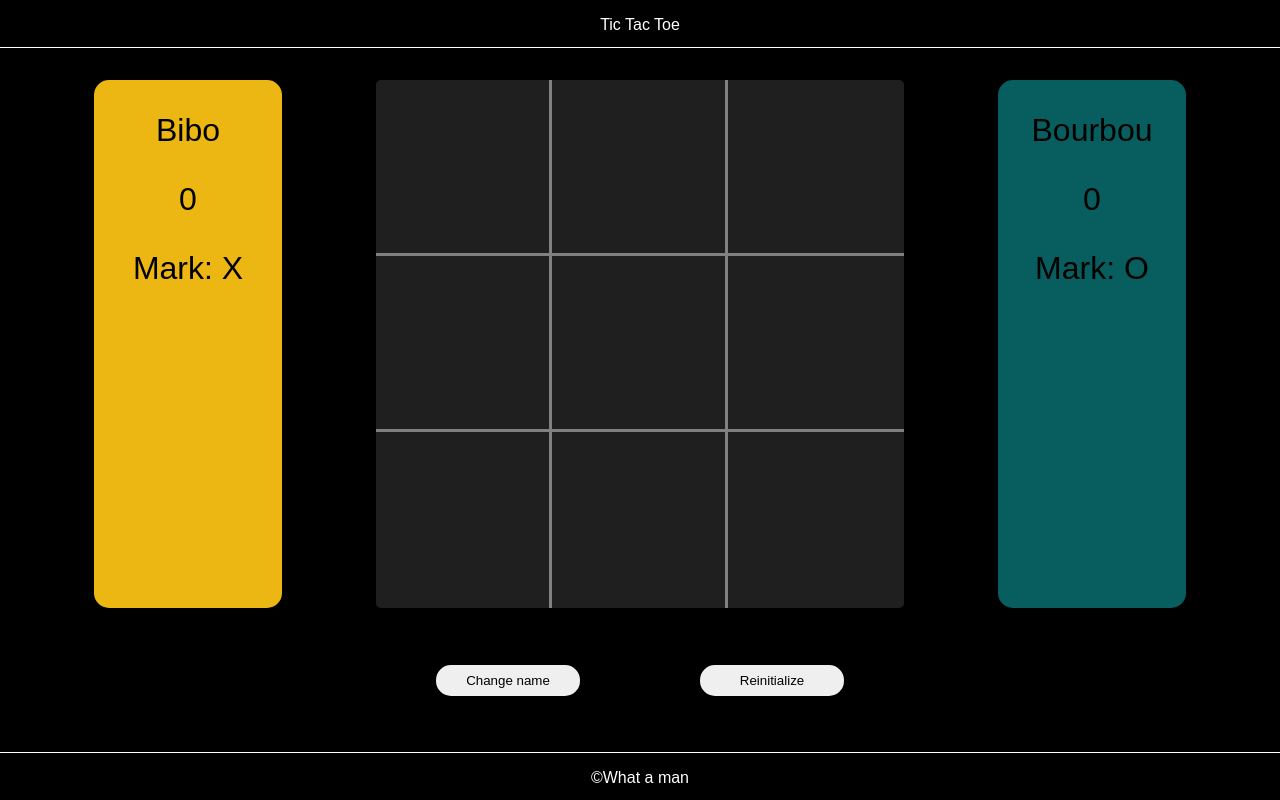
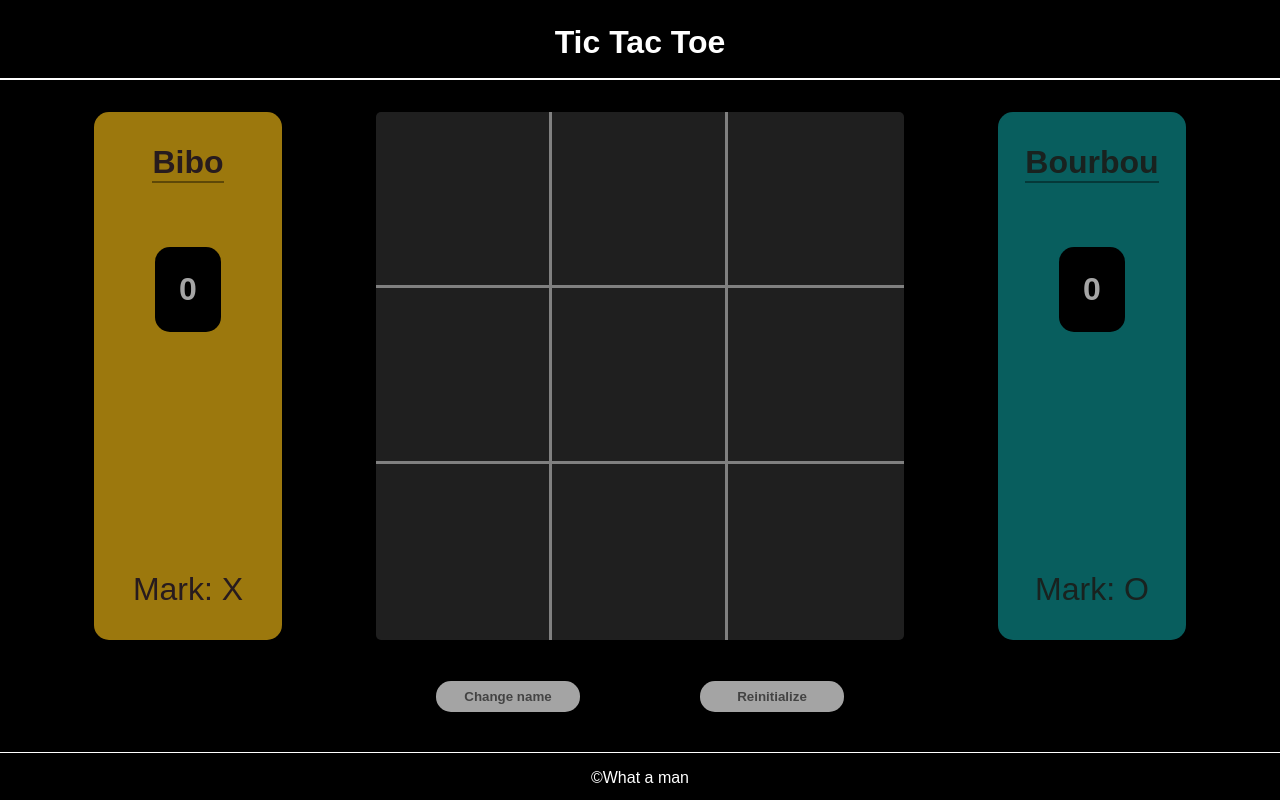
Before and after one commit to Matt-Daniaux/tic-tac-toe, a website: page index.html in a window 1280 px wide. Drawn offline with Linux system fonts and the light colour scheme.

Commit message:
Done...To reopen and make a last check up

```diff
--- a/app.js
+++ b/app.js
@@ -58,7 +58,15 @@ const ticTacToe = (() => {
 			}
 		}
 
-		const displayChangeName = () => {
+		const displayScore = () => {
+			const scoreP1 = document.querySelector('.scoreP1')
+			const scoreP2 = document.querySelector('.scoreP2')
+
+			scoreP1.textContent = player1.score
+			scoreP2.textContent = player2.score
+		}
+
+		const displayChangeName = (() => {
 			const playerNameBtn = document.querySelector('.change-name')
 			const blurDiv = document.querySelector('.blur-background')
 			const formChangePlayer = document.querySelector('.form-Change-Player')
@@ -82,23 +90,15 @@ const ticTacToe = (() => {
 				blurDiv.classList.remove('display-contents')
 				formChangePlayer.classList.remove('display-contents')
 			})
-		}
+		})()
 
-		const displayScore = () => {
-			const scoreP1 = document.querySelector('.scoreP1')
-			const scoreP2 = document.querySelector('.scoreP2')
-
-			scoreP1.textContent = player1.score
-			scoreP2.textContent = player2.score
-		}
-
-		const displayMark = () => {
+		const displayMark = (() => {
 			const markP1 = document.querySelector('.markP1')
 			const markP2 = document.querySelector('.markP2')
 
 			markP1.textContent = `Mark: ${player1.getMark()}`
 			markP2.textContent = `Mark: ${player2.getMark()}`
-		}
+		})()
 
 		const displayResultMessage = (() => {
 			const resultText = document.querySelector('.result-text')
@@ -120,9 +120,7 @@ const ticTacToe = (() => {
 
 		return {
 			displayGameboard,
-			displayChangeName,
 			displayScore,
-			displayMark,
 			displayResultMessage,
 		}
 	})()
@@ -164,6 +162,7 @@ const ticTacToe = (() => {
 					display.displayResultMessage.winnerP1()
 					player2Box.classList.remove('player2-glow')
 					player1Box.classList.add('player1-glow')
+					// 2 - 2 value is use to stop board from being click
 					player1.lastWinner = 2
 					player2.lastWinner = 2
 				} else {
@@ -199,8 +198,6 @@ const ticTacToe = (() => {
 				winnerX !== true
 			) {
 				display.displayResultMessage.deuce()
-				/* player1.lastWinner = 2
-				player2.lastWinner = 2 */
 			}
 		}
 
@@ -211,10 +208,7 @@ const ticTacToe = (() => {
 			} else if (winnerO === true) {
 				player2.lastWinner = 1
 				player1.lastWinner = 0
-			} /* else if (deuce.X + deuce.O === 9 &&
-				winnerO !== true && winnerX !== true) {
-				if()
-			} */
+			}
 		}
 
 		return { winnerX, winnerO, deuce, bigWinner, lastWinner }
@@ -309,7 +303,6 @@ const ticTacToe = (() => {
 				if (i > 0 && squareArray[i].textContent === '') {
 					squareArray[i].addEventListener('click', () => {
 						const markerCount = markCount()
-
 						if (
 							(player1.lastWinner === 0 && player2.lastWinner === 0) ||
 							(player1.lastWinner === 0 && player2.lastWinner === 1)
@@ -362,7 +355,7 @@ const ticTacToe = (() => {
 								)
 							}
 						}
-
+						// Need to receive value of winnerX/O/Deuce after every click
 						const allowWinner = winner()
 						allowWinner.bigWinner()
 						turnPlayerGlow.glowWinner(
@@ -370,7 +363,6 @@ const ticTacToe = (() => {
 							allowWinner.winnerO,
 							allowWinner.deuce
 						)
-
 						display.displayGameboard()
 					})
 				}
@@ -381,6 +373,7 @@ const ticTacToe = (() => {
 			const restartBtn = document.querySelector('.restart-btn')
 
 			const restartFct = () => {
+				// Need so that value of lastWinner of each player is put back to playable value
 				const { lastWinner } = winner()
 				lastWinner()
 				_gameBoard = [null, '', '', '', '', '', '', '', '', '']
@@ -392,7 +385,6 @@ const ticTacToe = (() => {
 						squareArray[i].classList.remove('squareP2')
 					}
 				})
-				/* turn() */
 			}
 
 			const restartGame = (() => {
@@ -434,16 +426,9 @@ const ticTacToe = (() => {
 		return { turn, newRound, reinitialize }
 	})()
 
-	const game = () => {
+	const game = (() => {
 		display.displayGameboard()
-		display.displayChangeName()
 		display.displayScore()
-		display.displayMark()
-
 		turnAndWinner.turn()
-	}
-
-	return { game }
+	})()
 })()
-
-ticTacToe.game()
--- a/style.css
+++ b/style.css
@@ -22,7 +22,7 @@ body {
 
 	display: grid;
 	justify-content: center;
-	grid-template-rows: 3rem auto 3rem;
+	grid-template-rows: 5rem auto 3rem;
 }
 
 header,
@@ -33,15 +33,17 @@ footer {
 
 header {
 	width: 100vw;
-	height: 3rem;
+	padding: 1.5rem 0;
 
-	padding: 1rem 0;
-
-	border-bottom: 1px solid rgb(255, 255, 255);
+	border-bottom: 2px solid rgb(255, 255, 255);
 
 	text-align: center;
+	color: white;
+}
 
-	color: white;
+header > div {
+	font-size: 2rem;
+	font-weight: 700;
 }
 
 main {
@@ -64,30 +66,73 @@ main {
 	grid-template-rows: 1fr 1fr 1fr;
 
 	align-items: stretch;
+
+	border-radius: 5px;
+	background-color: rgba(128, 128, 128, 0.242);
+
+	position: relative;
 }
 .player1 {
 	justify-self: center;
 	grid-area: 1/1 / 2/2;
+	background-color: hsl(45, 85%, 20%);
+	color: #271b1e;
 }
+.player1-glow {
+	background-color: hsl(45, 85%, 33%);
+}
+
 .player2 {
 	justify-self: center;
 	grid-area: 1/3 / 2/4;
+	background-color: hsl(180, 85%, 20%);
+	color: #19221f;
+}
+.player2-glow {
+	background-color: hsl(180, 85%, 33%);
 }
 
 .player1,
 .player2 {
 	min-height: 100%;
 	width: 50%;
-	margin: 0rem 2rem;
+	min-width: 175px;
+	max-width: 250px;
+	margin: 0rem 0rem;
 	padding: 2rem;
 	border-radius: 15px;
 
+	overflow: hidden;
+
 	font-size: 2rem;
+	font-weight: 550;
+
+	position: relative;
 
 	display: flex;
 	flex-direction: column;
 	align-items: center;
-	gap: 2rem;
+}
+
+.scoreP1,
+.scoreP2 {
+	padding: 1.5rem;
+	border-radius: 15px;
+	color: rgba(255, 255, 255, 0.647);
+	background-color: black;
+	margin-top: 4rem;
+}
+
+.markP1,
+.markP2 {
+	font-weight: 500;
+	margin-top: auto;
+	text-align: center;
+}
+
+.player1DisplayName,
+.player2DisplayName {
+	border-bottom: 2px solid rgba(0, 0, 0, 0.4);
 }
 
 .button-name-and-reinitialize {
@@ -102,6 +147,9 @@ main {
 	width: 9rem;
 	padding: 0.5rem 1rem;
 	border-radius: 15px;
+	background-color: rgba(255, 255, 255, 0.644);
+	color: rgba(0, 0, 0, 0.589);
+	font-weight: 600;
 }
 
 .form-Change-Player {
@@ -148,28 +196,7 @@ footer {
 	color: white;
 }
 
-/* player design */
-.player1 {
-	background-color: hsl(45, 85%, 20%);
-}
-.player1-glow {
-	background-color: hsl(45, 85%, 50%);
-}
-
-.player2 {
-	background-color: hsl(180, 85%, 20%);
-}
-.player2-glow {
-	background-color: hsl(180, 85%, 50%);
-}
-
 /* Square design  */
-.board {
-	border-radius: 5px;
-	background-color: rgba(128, 128, 128, 0.242);
-
-	position: relative;
-}
 
 .square {
 	position: relative;
```
